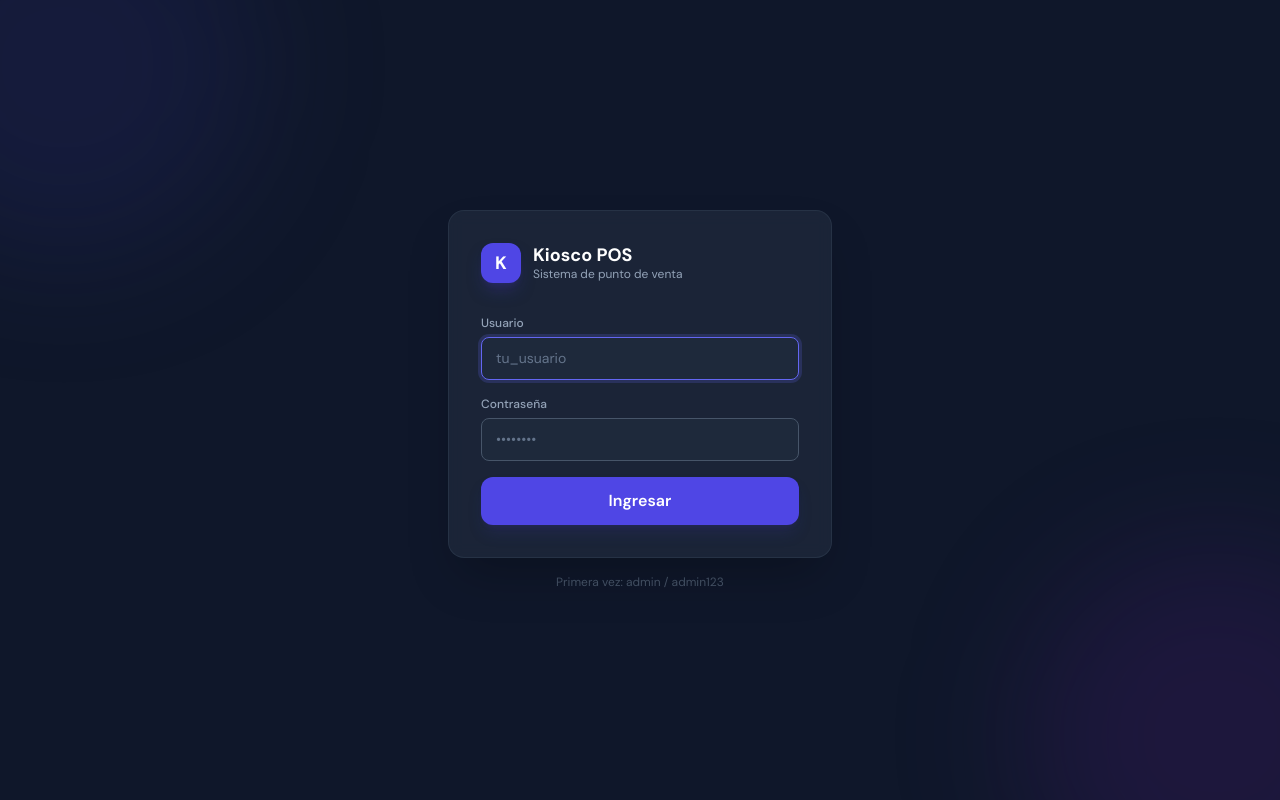
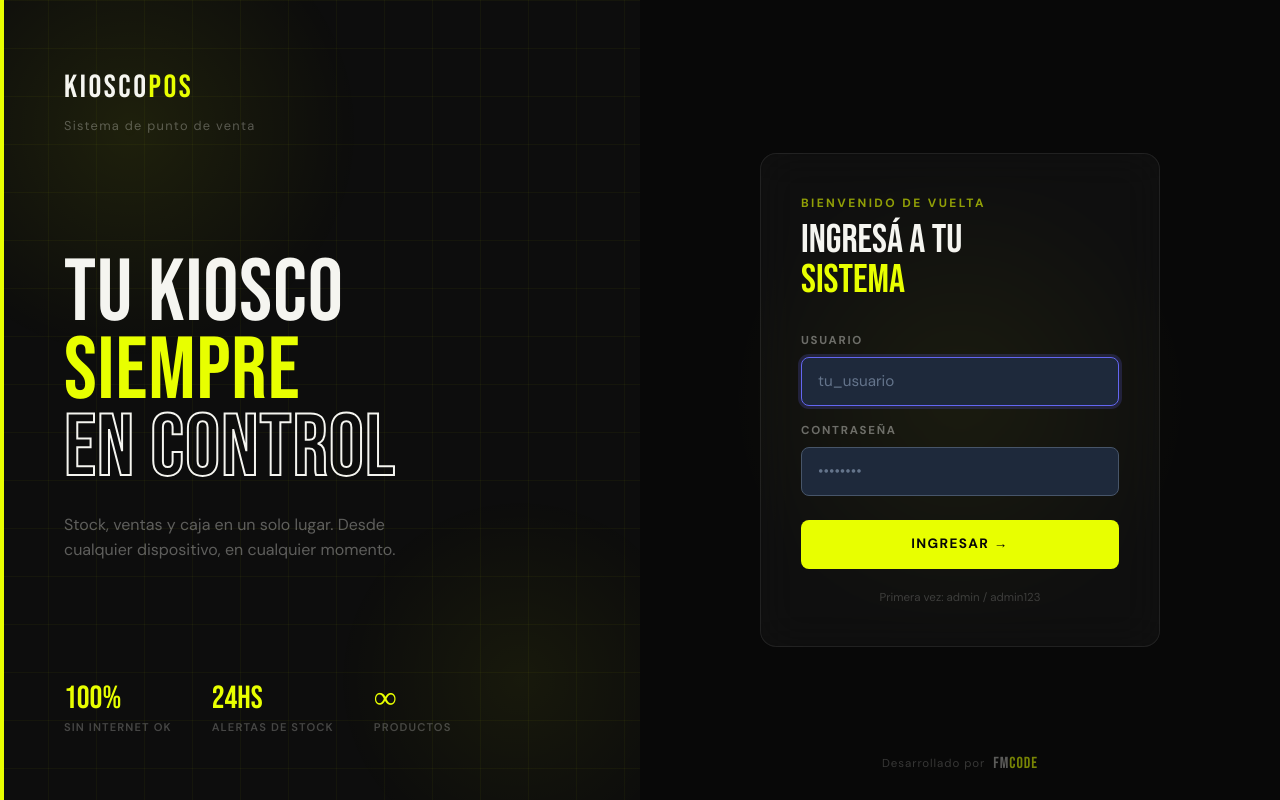
Before and after one commit to sportfield58-del/kiosco-frontend, a React (Vite) app: page /login in a window 1280 px wide. Built offline with nearby package versions, Linux system fonts and the light colour scheme; no server answers.

Commit message:
login: nuevo diseño pantalla completa con branding FMCODE

```diff
--- a/src/pages/Login.jsx
+++ b/src/pages/Login.jsx
@@ -1,13 +1,18 @@
-import { useState } from 'react'
+import { useState, useEffect } from 'react'
 import { useNavigate } from 'react-router-dom'
 import { useAuth } from '../context/AuthContext'
 
 export default function Login() {
   const { login } = useAuth()
   const navigate  = useNavigate()
-  const [form, setForm]     = useState({ username: '', password: '' })
-  const [error, setError]   = useState('')
+  const [form, setForm]       = useState({ username: '', password: '' })
+  const [error, setError]     = useState('')
   const [loading, setLoading] = useState(false)
+  const [mounted, setMounted] = useState(false)
+
+  useEffect(() => {
+    setTimeout(() => setMounted(true), 100)
+  }, [])
 
   const handleSubmit = async (e) => {
     e.preventDefault()
@@ -24,27 +29,153 @@ export default function Login() {
   }
 
   return (
-    <div className="min-h-screen bg-slate-900 flex items-center justify-center p-4">
-      {/* Fondo decorativo */}
-      <div className="absolute inset-0 overflow-hidden pointer-events-none">
-        <div className="absolute -top-32 -left-32 w-96 h-96 rounded-full bg-indigo-900/20 blur-3xl" />
-        <div className="absolute -bottom-32 -right-32 w-96 h-96 rounded-full bg-purple-900/20 blur-3xl" />
+    <div className="min-h-screen flex overflow-hidden" style={{ background: '#080808' }}>
+
+      {/* ── Panel izquierdo — decorativo ── */}
+      <div
+        className="hidden lg:flex flex-col justify-between w-1/2 p-16 relative overflow-hidden"
+        style={{ background: '#0d0d0d' }}
+      >
+        {/* Grid background */}
+        <div style={{
+          position: 'absolute', inset: 0,
+          backgroundImage: 'linear-gradient(rgba(232,255,0,0.04) 1px, transparent 1px), linear-gradient(90deg, rgba(232,255,0,0.04) 1px, transparent 1px)',
+          backgroundSize: '48px 48px'
+        }} />
+
+        {/* Glow circles animados */}
+        <div style={{
+          position: 'absolute', top: '-120px', left: '-120px',
+          width: '500px', height: '500px', borderRadius: '50%',
+          background: 'radial-gradient(ellipse, rgba(232,255,0,0.08), transparent 65%)',
+          animation: 'pulse-slow 4s ease-in-out infinite'
+        }} />
+        <div style={{
+          position: 'absolute', bottom: '-80px', right: '-80px',
+          width: '400px', height: '400px', borderRadius: '50%',
+          background: 'radial-gradient(ellipse, rgba(232,255,0,0.05), transparent 65%)',
+          animation: 'pulse-slow 6s ease-in-out infinite reverse'
+        }} />
+
+        {/* Barra amarilla izquierda */}
+        <div style={{ position: 'absolute', left: 0, top: 0, bottom: 0, width: '4px', background: '#e8ff00' }} />
+
+        {/* Logo arriba */}
+        <div style={{ position: 'relative', zIndex: 1 }}>
+          <div style={{
+            fontFamily: "'Bebas Neue', cursive",
+            fontSize: '2rem', letterSpacing: '0.08em',
+            color: '#f5f5f0'
+          }}>
+            KIOSCO<span style={{ color: '#e8ff00' }}>POS</span>
+          </div>
+          <div style={{ fontSize: '0.8rem', color: 'rgba(245,245,240,0.3)', marginTop: '4px', letterSpacing: '0.1em' }}>
+            Sistema de punto de venta
+          </div>
+        </div>
+
+        {/* Texto central grande */}
+        <div style={{ position: 'relative', zIndex: 1 }}>
+          <div style={{
+            fontFamily: "'Bebas Neue', cursive",
+            fontSize: '5.5rem', lineHeight: '0.88',
+            letterSpacing: '0.01em', marginBottom: '24px'
+          }}>
+            <div style={{ color: '#f5f5f0' }}>TU KIOSCO</div>
+            <div style={{ color: '#e8ff00' }}>SIEMPRE</div>
+            <div style={{
+              color: 'transparent',
+              WebkitTextStroke: '2px #f5f5f0'
+            }}>EN CONTROL</div>
+          </div>
+          <div style={{
+            fontSize: '1rem', fontWeight: 300,
+            color: 'rgba(245,245,240,0.35)',
+            lineHeight: 1.6, maxWidth: '380px'
+          }}>
+            Stock, ventas y caja en un solo lugar. Desde cualquier dispositivo, en cualquier momento.
+          </div>
+        </div>
+
+        {/* Stats abajo */}
+        <div style={{ position: 'relative', zIndex: 1, display: 'flex', gap: '40px' }}>
+          {[
+            { n: '100%', l: 'Sin internet OK' },
+            { n: '24hs', l: 'Alertas de stock' },
+            { n: '∞', l: 'Productos' },
+          ].map((s, i) => (
+            <div key={i}>
+              <div style={{
+                fontFamily: "'Bebas Neue', cursive",
+                fontSize: '2rem', color: '#e8ff00', lineHeight: 1
+              }}>{s.n}</div>
+              <div style={{
+                fontSize: '0.7rem', fontWeight: 600,
+                letterSpacing: '0.1em', textTransform: 'uppercase',
+                color: 'rgba(245,245,240,0.25)', marginTop: '4px'
+              }}>{s.l}</div>
+            </div>
+          ))}
+        </div>
       </div>
 
-      <div className="relative w-full max-w-sm animate-fade-in">
-        <div className="bg-slate-800/80 backdrop-blur border border-slate-700/50 rounded-2xl p-8 shadow-2xl">
-          {/* Logo */}
-          <div className="flex items-center gap-3 mb-8">
-            <div className="w-10 h-10 rounded-xl bg-indigo-600 flex items-center justify-center text-lg font-bold text-white shadow-lg shadow-indigo-900/50">K</div>
-            <div>
-              <h1 className="text-lg font-bold text-white leading-tight">Kiosco POS</h1>
-              <p className="text-xs text-slate-400">Sistema de punto de venta</p>
+      {/* ── Panel derecho — formulario ── */}
+      <div className="flex-1 flex flex-col items-center justify-center p-8 relative">
+
+        {/* Glow center */}
+        <div style={{
+          position: 'absolute', top: '50%', left: '50%',
+          transform: 'translate(-50%, -50%)',
+          width: '500px', height: '500px', borderRadius: '50%',
+          background: 'radial-gradient(ellipse, rgba(232,255,0,0.05), transparent 65%)',
+          pointerEvents: 'none'
+        }} />
+
+        {/* Card formulario */}
+        <div
+          style={{
+            width: '100%', maxWidth: '400px',
+            background: 'rgba(255,255,255,0.03)',
+            border: '1px solid rgba(255,255,255,0.08)',
+            borderRadius: '16px', padding: '40px',
+            backdropFilter: 'blur(20px)',
+            transform: mounted ? 'translateY(0)' : 'translateY(30px)',
+            opacity: mounted ? 1 : 0,
+            transition: 'all 0.6s ease',
+            position: 'relative', zIndex: 1
+          }}
+        >
+          {/* Logo mobile */}
+          <div className="lg:hidden mb-8 text-center">
+            <div style={{
+              fontFamily: "'Bebas Neue', cursive",
+              fontSize: '2rem', letterSpacing: '0.08em', color: '#f5f5f0'
+            }}>
+              KIOSCO<span style={{ color: '#e8ff00' }}>POS</span>
             </div>
           </div>
 
-          <form onSubmit={handleSubmit} className="space-y-4">
+          {/* Título */}
+          <div style={{ marginBottom: '32px' }}>
+            <div style={{
+              fontSize: '0.75rem', fontWeight: 700,
+              letterSpacing: '0.2em', textTransform: 'uppercase',
+              color: 'rgba(232,255,0,0.6)', marginBottom: '8px'
+            }}>Bienvenido de vuelta</div>
+            <div style={{
+              fontFamily: "'Bebas Neue', cursive",
+              fontSize: '2.5rem', color: '#f5f5f0', lineHeight: 1
+            }}>INGRESÁ A TU<br /><span style={{ color: '#e8ff00' }}>SISTEMA</span></div>
+          </div>
+
+          {/* Formulario */}
+          <form onSubmit={handleSubmit} style={{ display: 'flex', flexDirection: 'column', gap: '16px' }}>
             <div>
-              <label className="block text-xs font-medium text-slate-400 mb-1.5">Usuario</label>
+              <label style={{
+                display: 'block', fontSize: '0.72rem', fontWeight: 700,
+                letterSpacing: '0.15em', textTransform: 'uppercase',
+                color: 'rgba(245,245,240,0.4)', marginBottom: '8px'
+              }}>Usuario</label>
               <input
                 className="w-full"
                 placeholder="tu_usuario"
@@ -52,10 +183,25 @@ export default function Login() {
                 autoComplete="username"
                 onChange={e => setForm({ ...form, username: e.target.value })}
                 autoFocus
+                style={{
+                  background: 'rgba(255,255,255,0.05)',
+                  border: '1px solid rgba(255,255,255,0.1)',
+                  borderRadius: '8px', padding: '12px 16px',
+                  color: '#f5f5f0', fontSize: '0.95rem',
+                  outline: 'none', width: '100%',
+                  transition: 'border-color 0.2s'
+                }}
+                onFocus={e => e.target.style.borderColor = '#e8ff00'}
+                onBlur={e => e.target.style.borderColor = 'rgba(255,255,255,0.1)'}
               />
             </div>
+
             <div>
-              <label className="block text-xs font-medium text-slate-400 mb-1.5">Contraseña</label>
+              <label style={{
+                display: 'block', fontSize: '0.72rem', fontWeight: 700,
+                letterSpacing: '0.15em', textTransform: 'uppercase',
+                color: 'rgba(245,245,240,0.4)', marginBottom: '8px'
+              }}>Contraseña</label>
               <input
                 type="password"
                 className="w-full"
@@ -63,29 +209,86 @@ export default function Login() {
                 value={form.password}
                 autoComplete="current-password"
                 onChange={e => setForm({ ...form, password: e.target.value })}
+                style={{
+                  background: 'rgba(255,255,255,0.05)',
+                  border: '1px solid rgba(255,255,255,0.1)',
+                  borderRadius: '8px', padding: '12px 16px',
+                  color: '#f5f5f0', fontSize: '0.95rem',
+                  outline: 'none', width: '100%',
+                  transition: 'border-color 0.2s'
+                }}
+                onFocus={e => e.target.style.borderColor = '#e8ff00'}
+                onBlur={e => e.target.style.borderColor = 'rgba(255,255,255,0.1)'}
               />
             </div>
 
             {error && (
-              <div className="bg-red-950/60 border border-red-800/50 text-red-400 text-xs rounded-lg px-3 py-2.5">
-                {error}
-              </div>
+              <div style={{
+                background: 'rgba(255,60,60,0.1)',
+                border: '1px solid rgba(255,60,60,0.3)',
+                color: 'rgba(255,120,120,0.9)',
+                fontSize: '0.82rem', borderRadius: '8px',
+                padding: '10px 14px'
+              }}>{error}</div>
             )}
 
             <button
               type="submit"
               disabled={loading}
-              className="w-full bg-indigo-600 hover:bg-indigo-500 disabled:opacity-50 disabled:cursor-not-allowed text-white font-semibold py-3 rounded-xl transition-all duration-150 shadow-lg shadow-indigo-900/30 mt-2"
+              style={{
+                background: loading ? 'rgba(232,255,0,0.5)' : '#e8ff00',
+                color: '#080808', fontWeight: 800,
+                fontSize: '0.85rem', letterSpacing: '0.1em',
+                textTransform: 'uppercase', padding: '14px',
+                borderRadius: '8px', border: 'none',
+                cursor: loading ? 'not-allowed' : 'pointer',
+                transition: 'all 0.2s', marginTop: '8px',
+                width: '100%'
+              }}
             >
-              {loading ? 'Ingresando...' : 'Ingresar'}
+              {loading ? 'Ingresando...' : 'Ingresar →'}
             </button>
           </form>
+
+          {/* Hint */}
+          <div style={{
+            marginTop: '20px', textAlign: 'center',
+            fontSize: '0.72rem', color: 'rgba(245,245,240,0.2)'
+          }}>
+            Primera vez: admin / admin123
+          </div>
         </div>
 
-        <p className="text-center text-xs text-slate-600 mt-4">
-          Primera vez: admin / admin123
-        </p>
+        {/* Footer FMCODE */}
+        <div style={{
+          position: 'absolute', bottom: '24px',
+          display: 'flex', alignItems: 'center', gap: '8px',
+          transform: mounted ? 'translateY(0)' : 'translateY(10px)',
+          opacity: mounted ? 1 : 0,
+          transition: 'all 0.8s ease 0.3s'
+        }}>
+          <div style={{
+            fontSize: '0.72rem', fontWeight: 400,
+            color: 'rgba(245,245,240,0.2)',
+            letterSpacing: '0.08em'
+          }}>Desarrollado por</div>
+          <div style={{
+            fontFamily: "'Bebas Neue', cursive",
+            fontSize: '1rem', letterSpacing: '0.06em',
+            color: 'rgba(245,245,240,0.35)'
+          }}>FM<span style={{ color: 'rgba(232,255,0,0.5)' }}>CODE</span></div>
+        </div>
       </div>
+
+      {/* Estilos globales para animaciones */}
+      <style>{`
+        @import url('https://fonts.googleapis.com/css2?family=Bebas+Neue&display=swap');
+        @keyframes pulse-slow {
+          0%, 100% { opacity: 1; transform: scale(1); }
+          50% { opacity: 0.6; transform: scale(1.05); }
+        }
+        input::placeholder { color: rgba(245,245,240,0.2); }
+      `}</style>
     </div>
   )
 }
```
